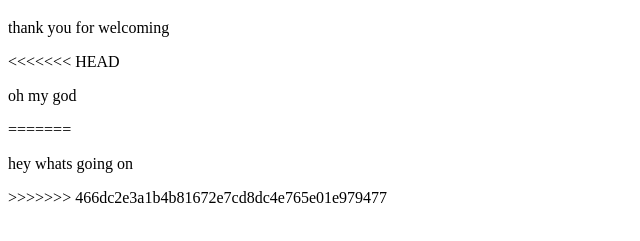
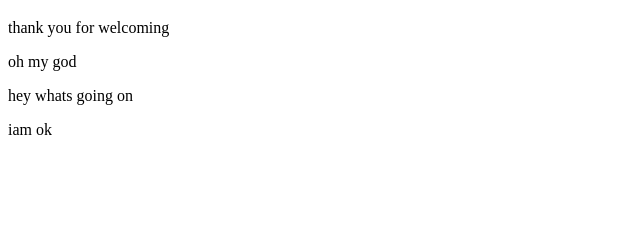
Before and after one commit to Mounika-1822/clone-3, a plain HTML site: page index.html in a window 1280 px wide. Shown: the part 61-302 px from the top of the page, without its empty margins (0-640 px from the left). Drawn offline with Linux system fonts and the light colour scheme.

Commit message:
modified

```diff
--- a/index.html
+++ b/index.html
@@ -10,11 +10,9 @@
 <body>
     <h1>welcome to hyderabad</h1>
     <p>thank you for welcoming</p>
-<<<<<<< HEAD
     <p>oh my god</p>
-=======
     <p>hey whats going on</p>
->>>>>>> 466dc2e3a1b4b81672e7cd8dc4e765e01e979477
+    <p>iam ok </p>
 </body>
 
 </html>
```
